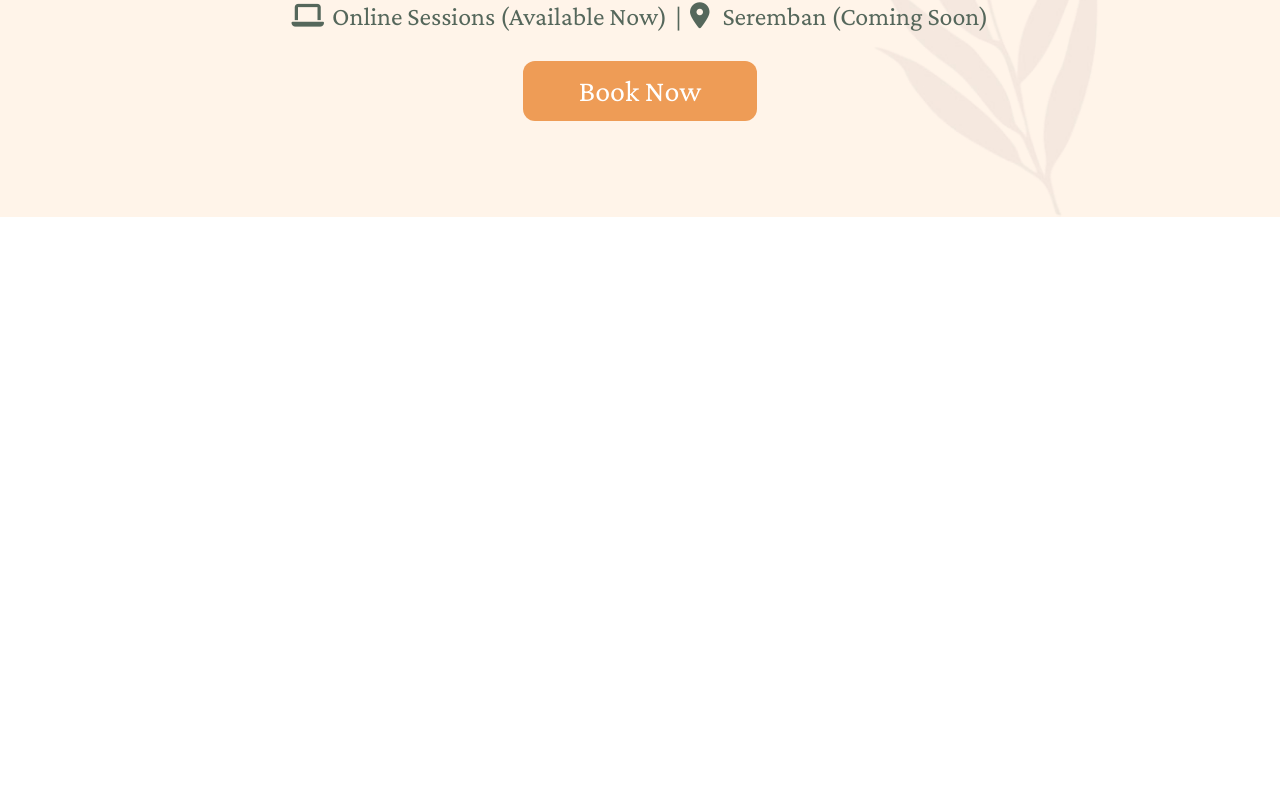
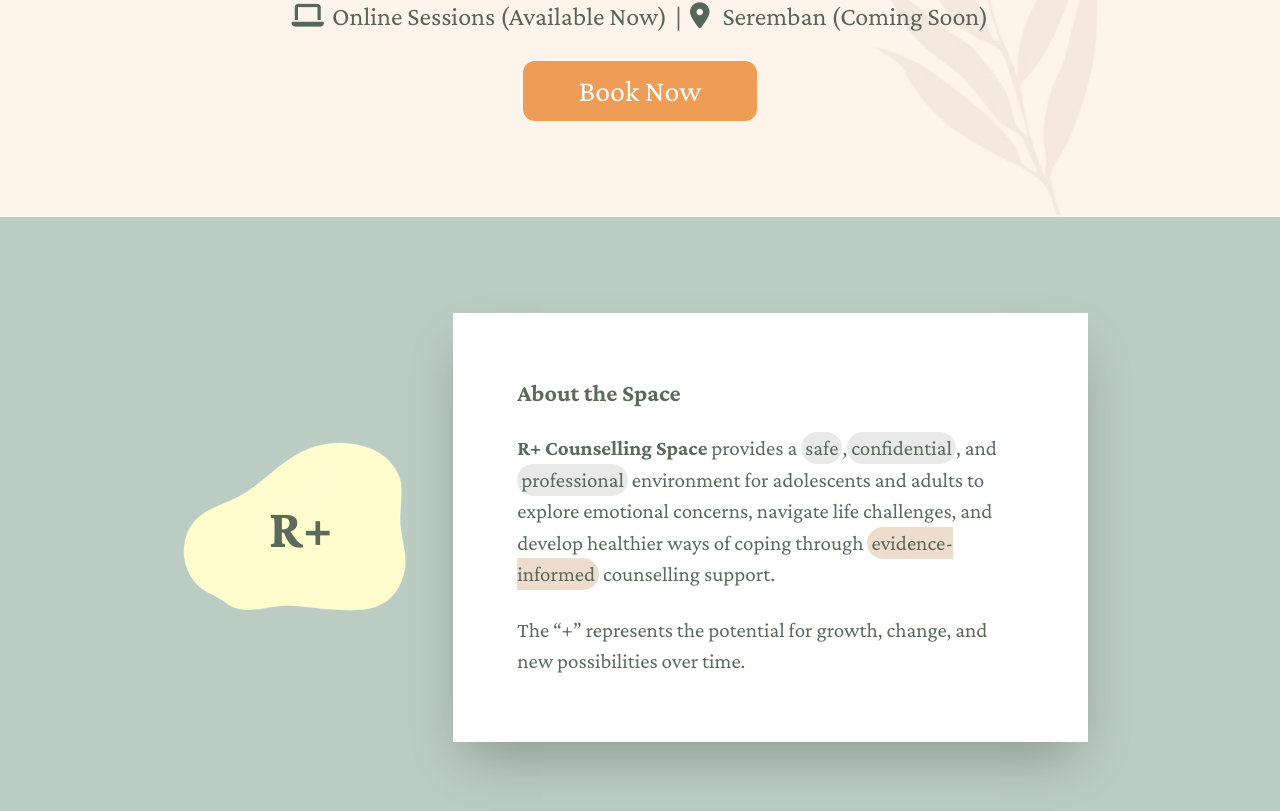
Before and after one commit to nalliethan/rplus-counselling, a React (Vite) app: page / in a window 1280 px wide. Shown: the part 395-1206 px from the top of the page. Before the commit the page ends 800 px from the top, so only its background shows below. Built offline with nearby package versions, Linux system fonts and the light colour scheme.

Commit message:
feat: about - add about section

```diff
--- a/src/App.jsx
+++ b/src/App.jsx
@@ -1,3 +1,4 @@
+import About from "./components/About/About"
 import Hero from "./components/Hero/Hero"
 
 function App() {
@@ -5,6 +6,7 @@
   return (
     <div>
       <Hero/>
+      <About/>
     </div>
   )
 }
--- /dev/null
+++ b/src/components/About/About.jsx
@@ -0,0 +1,29 @@
+import './About.css'
+
+const About = () => {
+  return (
+    <div className='about bg-[#bbccc2] p-24 px-[10%] lg:px-[15%] mx-auto flex flex-col gap-14 md:gap-24'>
+
+      <div className='flex gap-11 items-center'>
+        <img src="src/assets/about.png" alt="about-img" className='absolute w-[20%] left-[13%]'/>
+        <div className='flex-3 text-[56px] text-[#5a6a5d] font-bold text-center relative'>R+</div>
+
+        <div className='flex-7 p-16 bg-white text-[#5a6a5d] text-[21px] flex flex-col gap-6 shadow-2xl'>
+          <p className='text-2xl font-bold'>About the Space</p>
+          <p>
+            <b>R+ Counselling Space</b> provides a <span className='p-1 bg-[#e9e9e9] rounded-full'>safe</span>,<span className='p-1 bg-[#e9e9e9] rounded-full'>confidential</span>,
+            and <span className='p-1 bg-[#e9e9e9] rounded-full'>professional</span> environment
+            for adolescents and adults to explore emotional concerns,
+            navigate life challenges, and develop healthier ways of coping through <span className='p-1 bg-[#eedccc] rounded-full'>evidence-informed</span> counselling support.
+          </p>
+          <p>
+            The “+” represents the potential for growth, change, and new possibilities over time.
+          </p>
+        </div>
+      </div>
+
+    </div>
+  )
+}
+
+export default About
```
Also changed, not shown: src/assets/about.png (added), src/components/About/About.css (added).
